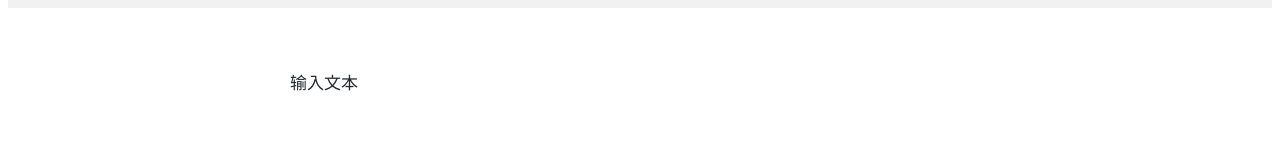
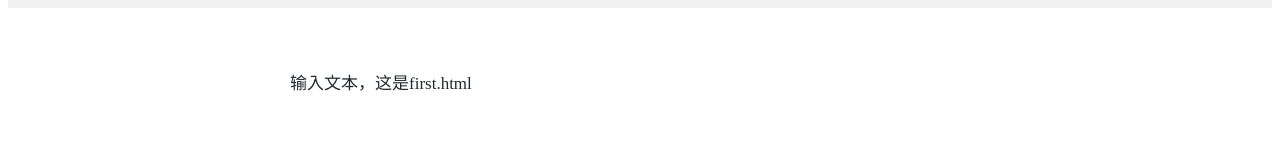
Before and after one commit to EamonSong/Eamon, a plain HTML site: page first.html in a window 1280 px wide. Shown: the part 160-320 px from the top of the page. Drawn offline with Linux system fonts and the light colour scheme.

Commit message:
Update first.html

```diff
--- a/first.html
+++ b/first.html
@@ -13,7 +13,7 @@
         text-size-adjust: 100%;
       ">
       <p>
-	输入文本
+	输入文本，这是first.html
       </p>
     </article>
     <footer style="
```
